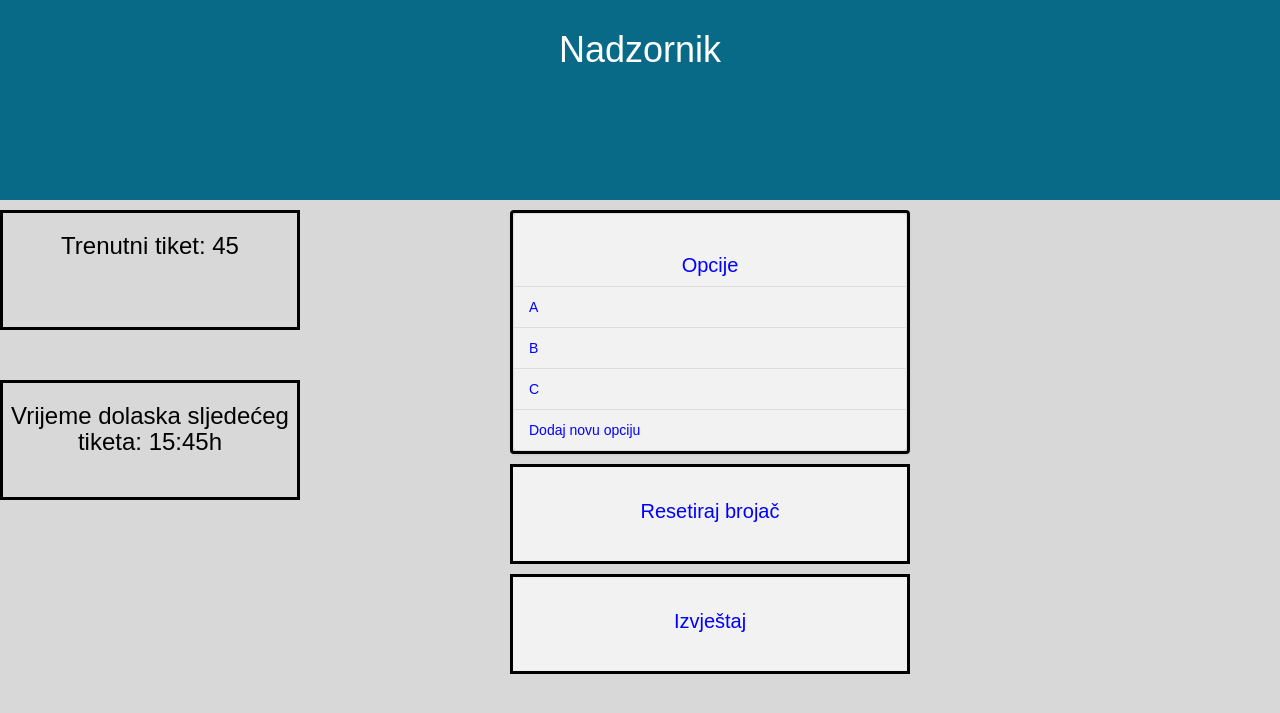
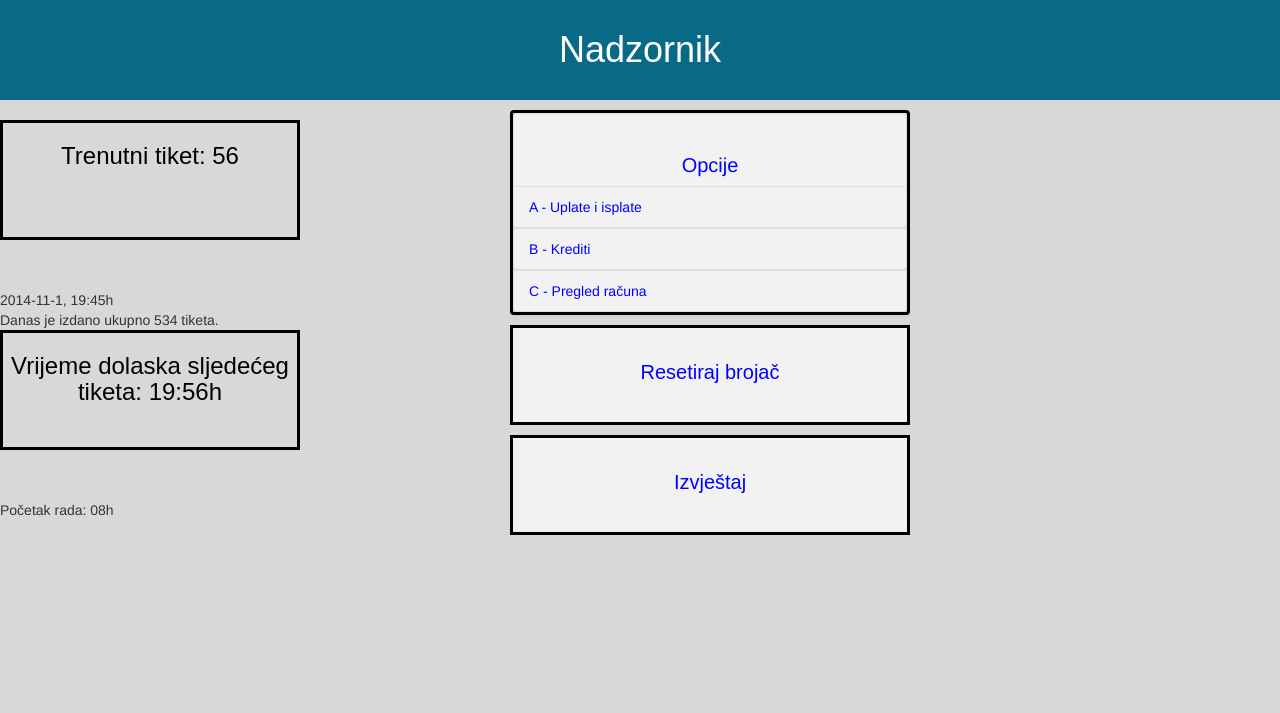
Before and after one commit to dextroza/Click-project-2014, a CodeIgniter app: page /queueOptimization/index.php/nadzornik/index in a window 1280 px wide. Shown: the top 713 px of the page. Run offline with CodeIgniter, Linux system fonts and the light colour scheme; some libraries are stand-ins or nearby versions; some web fonts are replaced.

Commit message:
- napravljeno logiranje nadzornika - u mysqlu je potrebno napraviti tablicu 'korisnici' (id, username, password) i unijeti redak( 'admin', '21232f297a57a5a743894a0e4a801fc3') - nadzornikView - dodane sve komponente za pregledavanje sustava, i odabir opcija iz baze

```diff
--- a/application/config/autoload.php
+++ b/application/config/autoload.php
@@ -52,7 +52,7 @@ $autoload['packages'] = array();
 |	$autoload['libraries'] = array('database', 'session', 'xmlrpc');
 */
 
-$autoload['libraries'] = array();
+$autoload['libraries'] = array('database','session');
 
 
 /*
@@ -64,7 +64,7 @@ $autoload['libraries'] = array();
 |	$autoload['helper'] = array('url', 'file');
 */
 
-$autoload['helper'] = array();
+$autoload['helper'] = array('url');
 
 
 /*
--- a/application/config/config.php
+++ b/application/config/config.php
@@ -224,7 +224,7 @@ $config['cache_path'] = '';
 | MUST set an encryption key.  See the user guide for info.
 |
 */
-$config['encryption_key'] = '';
+$config['encryption_key'] = 'REALLY_LONG_NUMBER';
 
 /*
 |--------------------------------------------------------------------------
--- a/application/controllers/nadzornik.php
+++ b/application/controllers/nadzornik.php
@@ -1,10 +1,50 @@
 <?php if ( ! defined('BASEPATH')) exit('No direct script access allowed');
 
 class Nadzornik extends CI_Controller {
+        private $dataNadzornik = array();
+
+        function __construct()
+        {
+        parent::__construct();
+        $this->load->model('data','',TRUE);
+        }
+
 	public function index()
 	{
-            $nadzornik = $this->load->view('nadzornik', array(), true);
+
+            $this->load->helper("url");
+            $this->load->helper("form");
+
+            $optionsList = array();
+            $dataOption = $this->data->getOptions();
+            $optionsList["dataOption"] = $dataOption;
+            //var_dump($optionsList["dataOption"]["options"][0]);
+            $newOption = anchor("newOption", "Dodaj novu opciju", 'class="list-group-item"');
+            $optionsList["newOption"] = $newOption;
+
+
+            $optionsView = $this->load->view("components/options_list", $optionsList, true);
+            $this->dataNadzornik["optionsList"] = $optionsView;
+            $this->dataNadzornik["ordinalNumber"] = $this->load->view("components/information/current_ticket",
+                                                        array("ordinalNumber" => "56"),
+                                                        true);
+            $this->dataNadzornik["dateTime"] = $this->load->view("components/information/date_time",
+                                                        array(),
+                                                        true);
+            $this->dataNadzornik["totalTickets"] = $this->load->view("components/information/total_tickets",
+                                                        array("totalTickets" => "534"),
+                                                        true);
+            $this->dataNadzornik["timeNextTicket"] = $this->load->view("components/information/time_next_ticket",
+                                                        array("timeNextTicket" => "19:56h"),
+                                                        true);
+            $this->dataNadzornik["workTime"] = $this->load->view("components/information/work_time",
+                                                        array("workTime" => "08h"),
+                                                        true);
+
+            $nadzornik = $this->load->view('nadzornik', $this->dataNadzornik, true);
+            $data = array();
             $data["body"] = $nadzornik;
+            //var_dump($this->session->userdata("logged_in")["id"]); //id logirane osobe
             $this->load->view('templates/main', $data);
     }
 }
--- /dev/null
+++ b/application/models/data.php
@@ -0,0 +1,108 @@
+<?php
+
+Class Data extends CI_Model
+ {
+
+    function test() {
+
+        $this->db->select('id, username, password');
+        $this->db->from('korisnici');
+        $this->db->where('username', $username);
+        $this->db->where('password', MD5($password));
+        $this->db->limit(1);
+
+        $query = $this->db->get();
+
+        if ($query->num_rows() == 1) {
+            return $query->result();
+        } else {
+            return false;
+        }
+    }
+    /**
+     * define what information to show to client
+     * @param array $information
+     * @return array dataHome
+     */
+    public function whatToShow($information, $dataHome) {
+        if ($information["ordinalNumber"] === "1")
+             {
+                 $ordinalNumberView = $this->load->view("components/information/current_ticket",
+                                                        array("ordinalNumber" => "56"),
+                                                        true);
+                 $dataHome ["ordinalNumber"] = $ordinalNumberView;
+             }
+
+        if ($information["dateTime"] === "1")
+             {
+                 $dateTimeView = $this->load->view("components/information/date_time",
+                                                        array(),
+                                                        true);
+                 $dataHome ["dateTime"] = $dateTimeView;
+             }
+        if ($information["totalTickets"] === "1")
+             {
+                 $totalTicketsView = $this->load->view("components/information/total_tickets",
+                                                        array("totalTickets" => "534"),
+                                                        true);
+                 $dataHome ["totalTickets"] = $totalTicketsView;
+             }
+        if ($information["timeNextTicket"] === "1")
+             {
+                 $timeNextTicketView = $this->load->view("components/information/time_next_ticket",
+                                                        array("timeNextTicket" => "19:56h"),
+                                                        true);
+                 $dataHome ["timeNextTicket"] = $timeNextTicketView;
+             }
+        if ($information["workTime"] === "1")
+             {
+                 $workTimeView = $this->load->view("components/information/work_time",
+                                                        array("workTime" => "08h"),
+                                                        true);
+                 $dataHome ["workTime"] = $workTimeView;
+             }
+
+        return $dataHome;
+
+    }
+
+    /**
+     * get all options for clients
+     * @return array dataOption
+     */
+    public function getOptions() {
+        $dataOption = array();
+        $this->load->model("Options_Model");
+        $options = $this->Options_Model->get();
+        foreach ($options as $option) {
+            $dataOption["options"][] = $option;
+        }
+        return $dataOption;
+    }
+
+    /**
+     * get configuration to show details to client
+     * @param no
+     * @return array
+     */
+    public function getConfig() {
+        $query = $this->db->query("SELECT * FROM prikaz");
+        foreach($query->result() as $row){
+            $dateTime = $row->vrij_datum;
+            $totalTickets = $row->ukupan_br;
+            $ordinalNumber = $row->redni_br;
+            $timeNextTicket = $row->pros_vri_cek;
+            $workTime =  $row->poc_rada;
+        }
+        return array( "dateTime" => $dateTime,
+                      "totalTickets" => $totalTickets,
+                      "ordinalNumber" => $ordinalNumber,
+                      "timeNextTicket" => $timeNextTicket,
+                      "workTime" => $workTime,
+                    );
+
+    }
+
+}
+
+?>
--- a/application/views/components/information/work_time.php
+++ b/application/views/components/information/work_time.php
@@ -1,3 +1,3 @@
 <div>
-    Radno vrijeme: <?= $workTime ?>
+    Početak rada: <?= $workTime ?>
 </div>
--- /dev/null
+++ b/application/views/components/options_list.php
@@ -0,0 +1,19 @@
+<div class="list-group opcije">
+        <li id="naslovOpcije" class="list-group-item">
+            <h4 class="text opc">Opcije</h4></li>
+
+        <?php
+
+            foreach($dataOption["options"] as $option){
+                $display = $option->oznaka . " - " .$option->opis; ?>
+             <form action='nadzornik' method="post">
+             <input type="hidden" name="option" value="<?=$option->id?>"/>
+             <button type="submit" class="list-group-item"><?= $display ?></button>
+             </form>
+            <?php
+            }?>
+<!--        <a href="#" class="list-group-item">A</a>
+        <a href="#" class="list-group-item">B</a>
+        <a href="#" class="list-group-item">C</a>-->
+        <?php isset($newOption)?$newOption:"" ?>
+</div>
--- a/application/views/nadzornik.php
+++ b/application/views/nadzornik.php
@@ -1,30 +1,21 @@
-<div class="header">
+<div class="header" id="nadzornik">
     <h1>Nadzornik</h1>
 </div>
 <div class="page">
     <aside>
-        <div class="side">
-            <div class="side-ticket">
-                <!-- trenutni tiket -->
-                <h3>Trenutni tiket: 45</h3>
-            </div>
-            <div class="side-ticket">
-                <!-- vrijeme dolaska sljedećeg tiketa -->
-                <h3>Vrijeme dolaska sljedećeg tiketa: 15:45h </h3>
-            </div>
+        <div class="side home">
+            <?= isset($ordinalNumber)?$ordinalNumber:"" ?>
+            <?= isset($dateTime)?$dateTime:"" ?>
+            <?= isset($totalTickets)?$totalTickets:"" ?>
+            <?= isset($timeNextTicket)?$timeNextTicket:"" ?>
+            <?= isset($workTime)?$workTime:"" ?>
+
         </div>
     </aside>
 
     <div class = "main">
 
-    	<div class="list-group liste">
-        	<a href="#" class="list-group-item">
-            	<h4 class="text opc">Opcije</h4></a>
-  			<a href="#" class="list-group-item">A</a>
-  			<a href="#" class="list-group-item">B</a>
-            <a href="#" class="list-group-item">C</a>
-            <a href="#" class="list-group-item">Dodaj novu opciju</a>
-		</div>
+    	<?= isset($optionsList)?$optionsList:"" ?>
         <div class="choice">
             <div class="text">Resetiraj brojač</div>
         </div>
--- a/assets/css/custom.css
+++ b/assets/css/custom.css
@@ -21,6 +21,9 @@ body{
     text-align: center;
     background-color: #086A87;
     padding-top: 10px;
+}
+#nadzornik{
+    height:100px;
 }
 /* ispis tiketa */
 #print{
@@ -84,19 +87,32 @@ body{
 
 
 
-.liste {
+.opcije {
    	width: 400px;
     border: 3px solid black;
     margin: 10px 10px 10px 10px;
     color: blue;
 }
-.liste a {
-	background-color: #F2F2F2;
-	color: blue;
+.opcije button {
+    width:100%;
+    background-color: #F2F2F2;
+    color: blue;
 }
-.liste a:hover {
-    background-color:#2EFEF7;
+.opcije button:hover {
+    background-color:#C8C8C8;
+    color:blue;
     cursor:pointer;
+}
+
+/*#naslovOpcije-no-hover:hover{
+    #result-side-menu li.li-no-hover:hover {
+    background-color: transparent;
+}*/
+
+.opcije li{
+    background-color: #F2F2F2;
+    /*padding-top:0px;*/
+
 }
 
 .ticket {
@@ -118,7 +134,7 @@ body{
 }
 
 /* fonts */
-.header, .choice, .side-ticket h3, .headerTicket, .liste, .ticket td, .back a{
+.header, .choice, .side-ticket h3, .headerTicket, .liste, .ticket td, .back a, .sustav p{
     font-family: 'Rammetto One', cursive;
     font-family: 'Raleway', sans-serif;
     font-family: 'arial', sans-serif;
```
Also changed, not shown: application/controllers/home.php (+27 -88 lines), application/controllers/login.php (added, +18 -0 lines), application/controllers/verifylogin.php (added, +61 -0 lines), application/models/user.php (added, +26 -0 lines), application/views/components/login_view.php (added, +27 -0 lines), application/views/home.php (+3 -12 lines).
